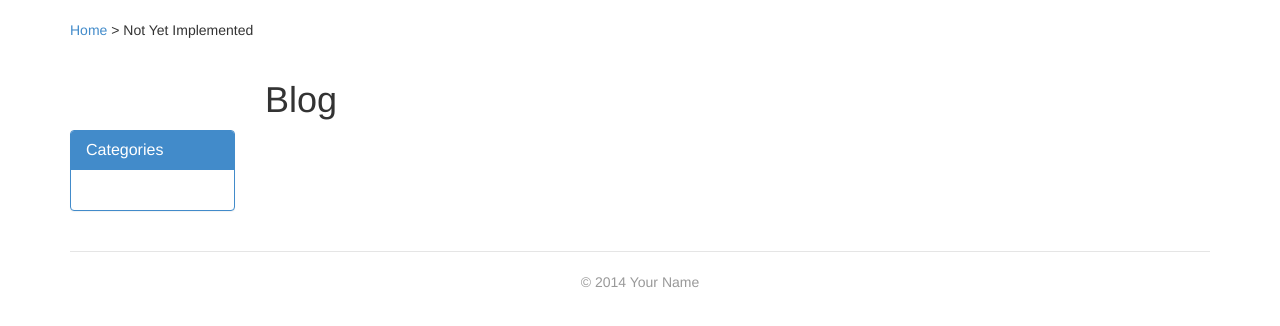
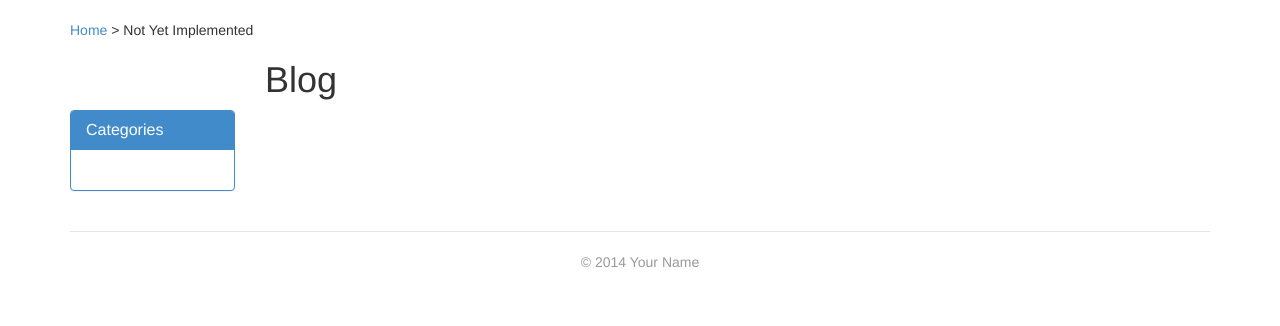
Before and after one commit to grundleborg/mesosphere, a Django app: page /blog/ in a window 1280 px wide. Shown: the part 80-406 px from the top of the page. Run offline with Django 3.2, Linux system fonts and the light colour scheme; data that the repository does not hold is empty; some libraries are stand-ins or nearby versions.

Commit message:
Too much padding mmmkay.

```diff
--- a/mesolook/templates/base.html
+++ b/mesolook/templates/base.html
@@ -51,7 +51,7 @@
       <!-- End Main Area Before Boxes -->
 
       <!-- Begin Main Area With Boxes -->
-      <div class="row padded-above padded-below">
+      <div class="row padded-below">
 
         <div class="col-lg-2 col-sm-3 box-column">
           {% block column-left %}
```
